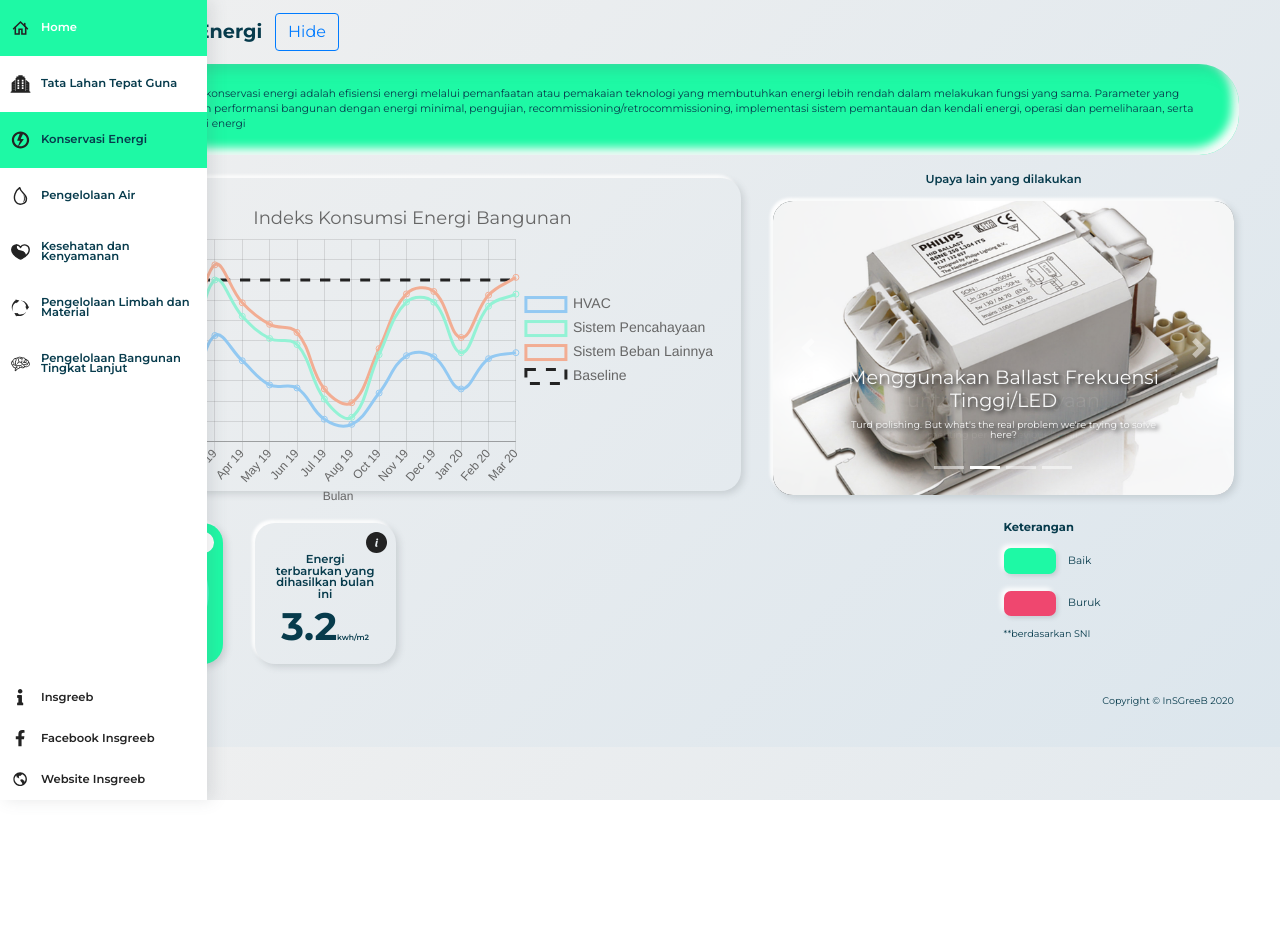
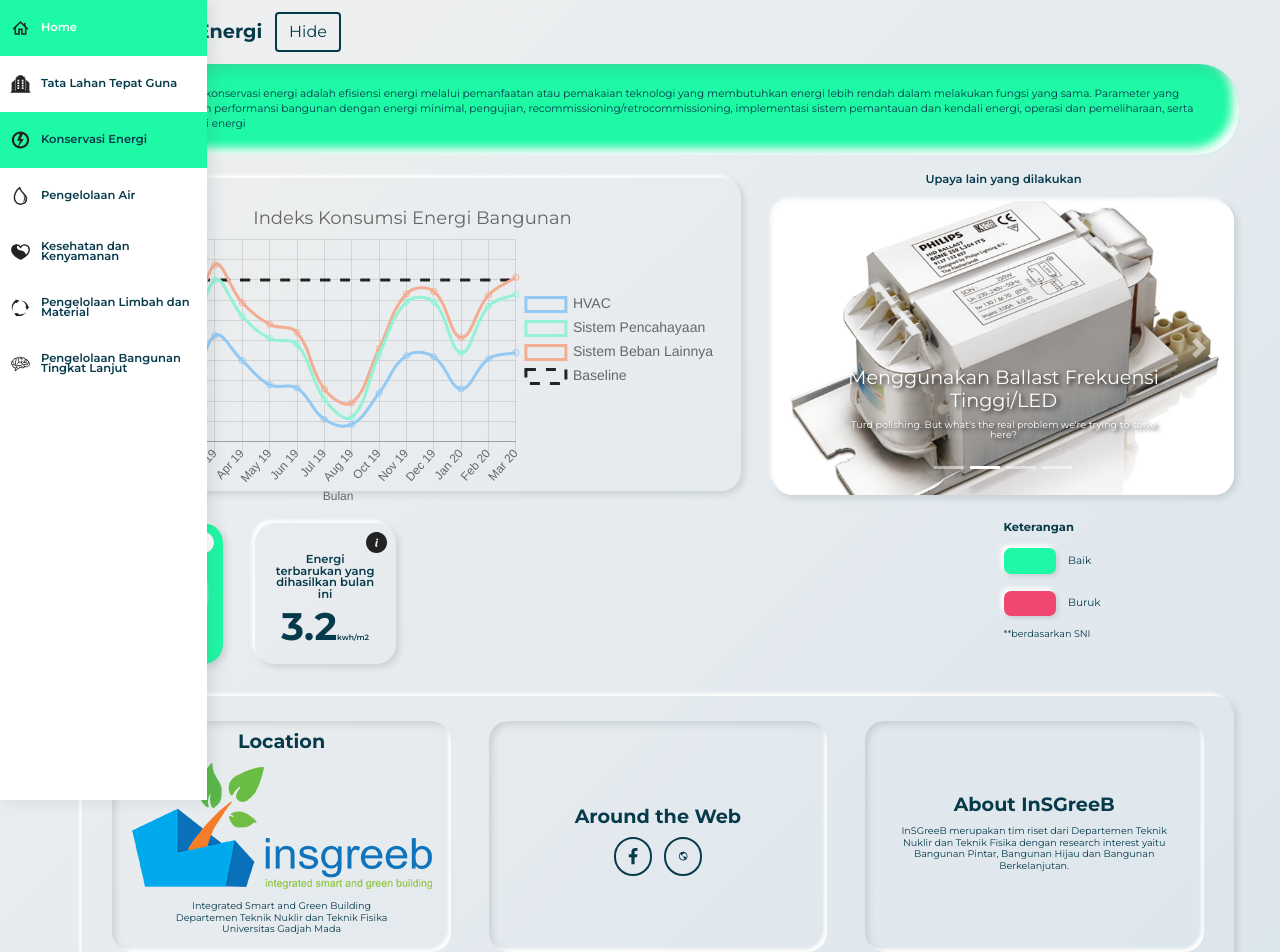
Before and after one commit to insgreeb-pro/Faustine, a Next.js app: page /KonservasiEnergi in a window 1280 px wide. Shown: the top 952 px of the page. Before the commit the page ends 800 px from the top, so only its background shows below. Built offline with nearby package versions, Linux system fonts and the light colour scheme.

Commit message:
editing bio and map pin for dtntf

```diff
--- a/components/Copyright.jsx
+++ b/components/Copyright.jsx
@@ -1,7 +1,90 @@
+import { FaFacebookF } from "react-icons/fa"
+import { RiEarthLine } from "react-icons/ri"
+import Button from "react-bootstrap/Button"
+
+const title = {
+  style: { fontWeight: "700", fontSize: "2em", margin: "5% 0 5% 0" },
+}
+
 export default () => {
   return (
-    <div style={{ gridColumnStart: "5", justifySelf: "end" }}>
-      Copyright © InSGreeB 2020
-    </div>
+    <>
+      <div
+        className="neo"
+        style={{
+          gridColumn: "1 / span 5",
+          padding: "1%",
+        }}
+      >
+        <div className="neoInset">
+          <div>
+            <p {...title}>Location</p>
+            <p>
+              <img src="/img/logoinsgreeb.png" />
+              <br />
+              <br />
+              Integrated Smart and Green Building
+              <br />
+              Departemen Teknik Nuklir dan Teknik Fisika
+              <br />
+              Universitas Gadjah Mada
+            </p>
+          </div>
+        </div>
+        <div className="neoInset">
+          <p {...title}>Around the Web</p>
+          <div style={{ width: "100%" }}>
+            <a
+              href="https://www.facebook.com/insgreeb.ugm?hc_ref=SEARCH&fref=nf"
+              target="_blank"
+            >
+              <Button
+                variant="outline-primary"
+                style={{
+                  display: "inline-flex",
+                  alignItems: "center",
+                  justifyContent: "center",
+                  height: "3vw",
+                  width: "3vw",
+                  margin: "0 2%",
+                  borderRadius: "3vw",
+                  fontSize: "1.7em",
+                }}
+              >
+                <FaFacebookF />
+              </Button>
+            </a>
+            <a href="http://insgreeb.ft.ugm.ac.id/" target="_blank">
+              <Button
+                variant="outline-primary"
+                style={{
+                  display: "inline-flex",
+                  alignItems: "center",
+                  justifyContent: "center",
+                  height: "3vw",
+                  width: "3vw",
+                  margin: "0 2%",
+                  borderRadius: "3vw",
+                  fontSize: "1.7em",
+                }}
+              >
+                <RiEarthLine />
+              </Button>
+            </a>
+          </div>
+        </div>
+        <div className="neoInset">
+          <p {...title}>About InSGreeB</p>
+          <p>
+            InSGreeB merupakan tim riset dari Departemen Teknik Nuklir dan
+            Teknik Fisika dengan research interest yaitu Bangunan Pintar,
+            Bangunan Hijau dan Bangunan Berkelanjutan.
+          </p>
+        </div>
+        <p style={{ position: "absolute", bottom: "1%", margin: "0" }}>
+          Copyright © InSGreeB 2020
+        </p>
+      </div>
+    </>
   )
 }
--- a/components/Sidebar.jsx
+++ b/components/Sidebar.jsx
@@ -1,103 +1,4 @@
 import SidebarChild from "./Sidebarchild"
-import { FaFacebookF, FaInfo } from "react-icons/fa"
-import { RiEarthLine } from "react-icons/ri"
-import OverlayTrigger from "react-bootstrap/OverlayTrigger"
-import Popover from "react-bootstrap/Popover"
-
-function Bio() {
-  const styles = {
-    position: "absolute",
-    bottom: "0",
-    width: "100%",
-    whiteSpace: "nowrap",
-  }
-
-  return (
-    <div style={styles}>
-      <div
-        style={{ cursor: "pointer", textDecoration: "none", color: "#232323" }}
-        className="menu"
-      >
-        <OverlayTrigger
-          placement="top"
-          overlay={
-            <Popover style={{ borderColor: "rgba(0,0,0,0)" }}>
-              <Popover.Content className="popover-content">
-                <img src="/img/logoinsgreeb.png" style={{ width: "100%" }} />
-                InSGreeB merupakan tim riset dari Departemen Teknik Nuklir dan
-                Teknik Fisika dengan research interest yaitu Bangunan Pintar,
-                Bangunan Hijau dan Bangunan Berkelanjutan.
-              </Popover.Content>
-            </Popover>
-          }
-        >
-          {/* icon */}
-          <div style={{ display: "flex", alignItems: "center" }}>
-            <div
-              style={{
-                display: "inline-flex",
-                height: "3.2vw",
-                width: "3.2vw",
-                margin: "0",
-                alignItems: "center",
-                justifyContent: "center",
-                fontSize: "1.7em",
-              }}
-            >
-              <FaInfo />
-            </div>
-            <span>Insgreeb</span>
-          </div>
-        </OverlayTrigger>
-      </div>
-
-      <a
-        href="https://www.facebook.com/insgreeb.ugm?hc_ref=SEARCH&fref=nf"
-        style={{ cursor: "pointer", textDecoration: "none", color: "#232323" }}
-        className="menu"
-      >
-        <div style={{ display: "flex", alignItems: "center" }}>
-          <div
-            style={{
-              display: "inline-flex",
-              height: "3.2vw",
-              width: "3.2vw",
-              margin: "0",
-              alignItems: "center",
-              justifyContent: "center",
-              fontSize: "1.7em",
-            }}
-          >
-            <FaFacebookF />
-          </div>
-          <span>Facebook Insgreeb</span>
-        </div>
-      </a>
-      <a
-        href="http://insgreeb.ft.ugm.ac.id/"
-        style={{ cursor: "pointer", textDecoration: "none", color: "#232323" }}
-        className="menu"
-      >
-        <div style={{ display: "flex", alignItems: "center" }}>
-          <div
-            style={{
-              display: "inline-flex",
-              height: "3.2vw",
-              width: "3.2vw",
-              margin: "0",
-              alignItems: "center",
-              justifyContent: "center",
-              fontSize: "1.7em",
-            }}
-          >
-            <RiEarthLine />
-          </div>
-          <span>Website Insgreeb</span>
-        </div>
-      </a>
-    </div>
-  )
-}
 
 export default ({ activePage }) => {
   const menus = [
@@ -150,10 +51,5 @@ export default ({ activePage }) => {
     />
   ))
 
-  return (
-    <div className="sidebar">
-      {menuTag}
-      <Bio />
-    </div>
-  )
+  return <div className="sidebar">{menuTag}</div>
 }
--- a/components/denah/Map.jsx
+++ b/components/denah/Map.jsx
@@ -14,7 +14,6 @@ import {
 } from "react-icons/fa"
 import { AiFillPrinter } from "react-icons/ai"
 
-const iconstyle = { height: "1.5em", width: "1.5em" }
 const mapstyle = {
   // backgroundImage: "url('/img/map.png')",
   width: "100%",
@@ -33,6 +32,7 @@ export default () => {
       top: "50%",
       left: "35%",
       icon: <FaUniversity />,
+      bg: "#EF476F",
     },
     {
       lokasi: "Kantin Teknik",
@@ -124,7 +124,7 @@ export default () => {
   }
   const ptoc = Pop ? <Popover.Content>Click Me!</Popover.Content> : null
 
-  const all_pin = pin.map(({ lokasi, left, top, icon }) => (
+  const all_pin = pin.map(({ lokasi, left, top, icon, bg }) => (
     <MapPin
       key={lokasi}
       lokasi={lokasi}
@@ -133,6 +133,7 @@ export default () => {
       icon={icon}
       ctop={change}
       ptoc={ptoc}
+      bg={bg}
     />
   ))
 
--- a/components/denah/MapPin.jsx
+++ b/components/denah/MapPin.jsx
@@ -5,7 +5,7 @@ import Popover from "react-bootstrap/Popover"
 import Button from "react-bootstrap/Button"
 import { PopoverContent } from "react-bootstrap"
 
-export default ({ lokasi, top, left, icon, ctop, ptoc }) => {
+export default ({ lokasi, top, left, icon, ctop, ptoc, bg }) => {
   const [show, setShow] = useState(false)
   const [Status, setStatus] = useState(true)
   function toggle(Status) {
@@ -29,6 +29,8 @@ export default ({ lokasi, top, left, icon, ctop, ptoc }) => {
       top: top,
       marginLeft: "-0.5vh",
       marginTop: "-0.5vh",
+      backgroundColor: bg,
+      borderColor: bg,
     },
   }
   const imgProp = {
--- a/pages/index.jsx
+++ b/pages/index.jsx
@@ -20,7 +20,7 @@ const styles = {
 
 const heading = {
   width: "80%",
-  fontSize: "3.5em",
+  fontSize: "2.5em",
   lineHeight: "1em",
   fontWeight: "700",
   whiteSpace: "normal",
--- a/styles/Style.css
+++ b/styles/Style.css
@@ -57,18 +57,18 @@ body {
     ". . . . keterangan" 11vw / 11vw 11vw 11vw 11vw 36vw;
 }
 
+.konservasienergi {
+  grid-template:
+    "chart chart chart chart carousel" 11vw
+    "chart chart chart chart carousel" 11vw
+    ". . . . keterangan" 11vw / 11vw 11vw 11vw 11vw 36vw;
+}
+
 .pengelolaanair {
   grid-template:
-    "chart chart chart chart carousel  " 11vw
-    "chart chart chart chart carousel  " 11vw
-    ".     .   button button keterangan" 11vw / 11vw 11vw 11vw 11vw 36vw;
-}
-
-.konservasienergi {
-  grid-template:
-    "chart chart chart chart carousel " 11vw
-    "chart chart chart chart carousel " 11vw
-    ".     .  button button keterangan" 11vw / 11vw 11vw 11vw 11vw 36vw;
+    "chart chart chart chart carousel" 11vw
+    "chart chart chart chart carousel" 11vw
+    ". . . . keterangan" 11vw / 11vw 11vw 11vw 11vw 36vw;
 }
 
 .kesehatandankenyamanan {
@@ -112,9 +112,16 @@ body {
 .neoInset {
   /* Display */
   padding: 1.2% 2%;
-  height: 92%;
   width: 30%;
-  line-height: 2.3em;
+  height: 90%;
+  display: flex;
+  flex-direction: column;
+  align-items: center;
+  justify-content: center;
+
+  /* Font */
+  text-align: center;
+  line-height: 1.2em;
 
   border-radius: 20px;
   box-shadow: 3px 3px 7px rgba(92, 99, 105, 0.2) inset,
@@ -122,6 +129,21 @@ body {
 
   /* font */
   overflow: hidden;
+}
+
+.btn-outline-primary {
+  color: #073b4c;
+  border: 2px solid #073b4c;
+}
+
+.btn-outline-primary:focus,
+.btn-outline-primary:focus,
+.btn-outline-primary:hover {
+  color: #fff;
+  background-color: #073b4c !important;
+  border-color: #073b4c;
+  outline: none !important;
+  box-shadow: none !important;
 }
 
 .neoSmall {
```
Also changed, not shown: components/denah/Tampakatas.jsx (added, +33 -0 lines).
